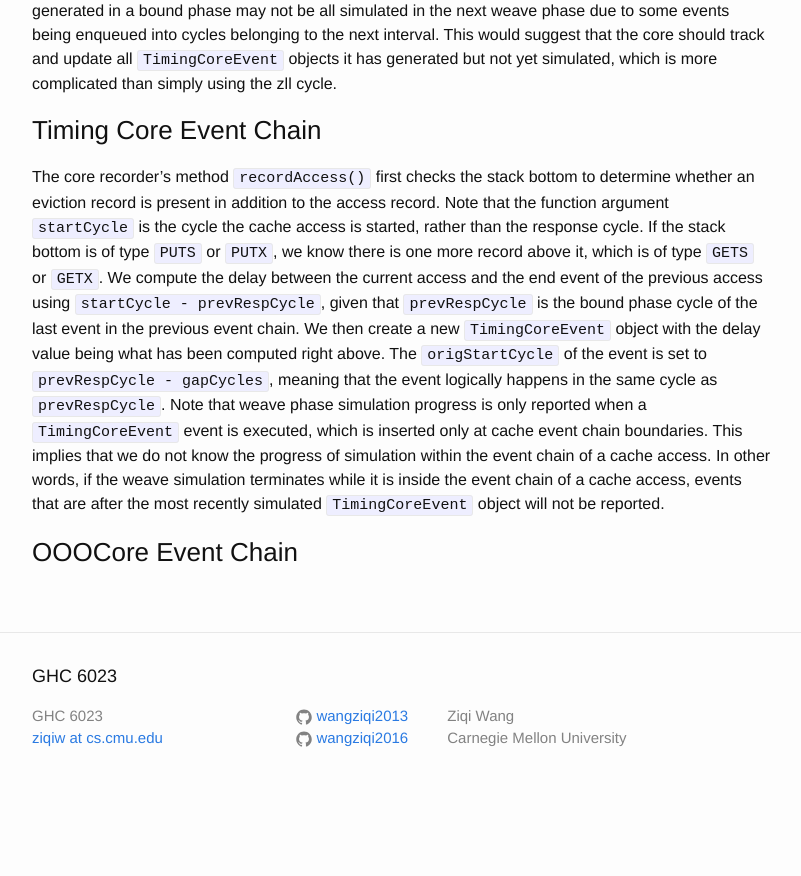
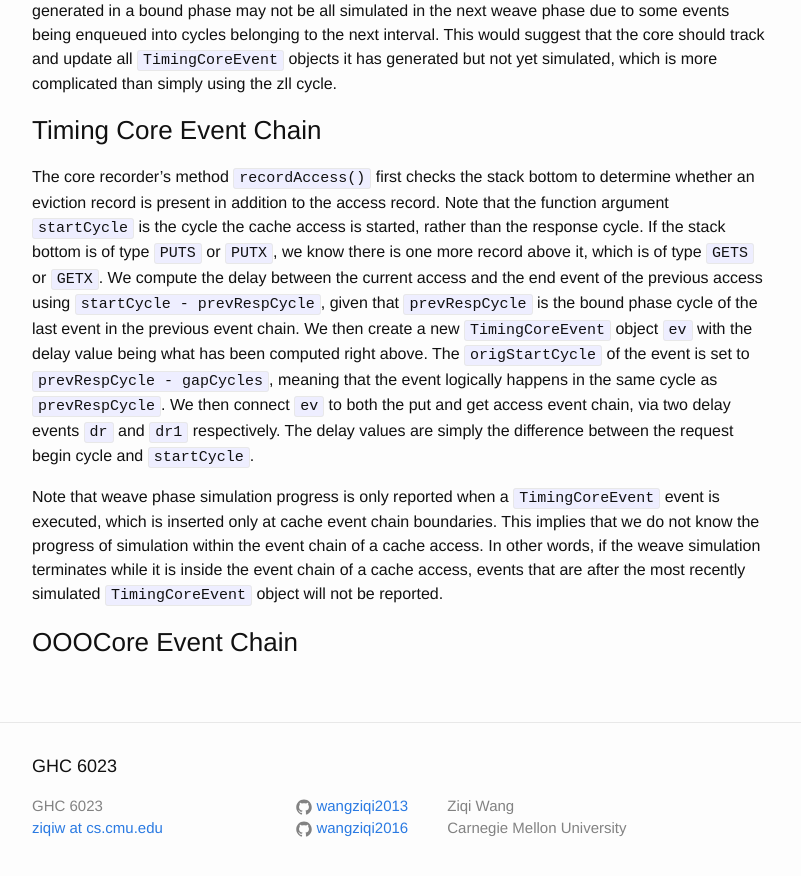
Before and after one commit to wangziqi2013/wangziqi2013.github.io, a Jekyll site: the page built from _posts/2019-01-22-understand-zsim-contention-sim.markdown, in a window 1280 px wide and 900 px high, scrolled down 17150 px. Shown: the top 876 px of the window, without its empty margins (238-1039 px from the left). Built offline with Jekyll 4.4.1, drawn with Linux system fonts in a browser that asks for light colours; before the commit the page ends 17960 px from its top, so only the background shows below that.

Commit message:
Adding delays

```diff
--- a/_posts/2019-01-22-understand-zsim-contention-sim.markdown
+++ b/_posts/2019-01-22-understand-zsim-contention-sim.markdown
@@ -629,9 +629,13 @@ in addition to the access record. Note that the function argument `startCycle` i
 rather than the response cycle. If the stack bottom is of type `PUTS` or `PUTX`, we know there is one more record above
 it, which is of type `GETS` or `GETX`. We compute the delay between the current access and the end event of the previous
 access using `startCycle - prevRespCycle`, given that `prevRespCycle` is the bound phase cycle of the last event in the
-previous event chain. We then create a new `TimingCoreEvent` object with the delay value being what has been computed right
+previous event chain. We then create a new `TimingCoreEvent` object `ev` with the delay value being what has been computed right
 above. The `origStartCycle` of the event is set to `prevRespCycle - gapCycles`, meaning that the event logically happens
-in the same cycle as `prevRespCycle`. Note that weave phase simulation progress is only reported when a `TimingCoreEvent`
+in the same cycle as `prevRespCycle`. We then connect `ev` to both the put and get access event chain, via two delay
+events `dr` and `dr1` respectively. The delay values are simply the difference between the request begin cycle and
+`startCycle`.
+
+Note that weave phase simulation progress is only reported when a `TimingCoreEvent`
 event is executed, which is inserted only at cache event chain boundaries. This implies that we do not know the progress
 of simulation within the event chain of a cache access. In other words, if the weave simulation terminates while it is
 inside the event chain of a cache access, events that are after the most recently simulated `TimingCoreEvent` object will
```
